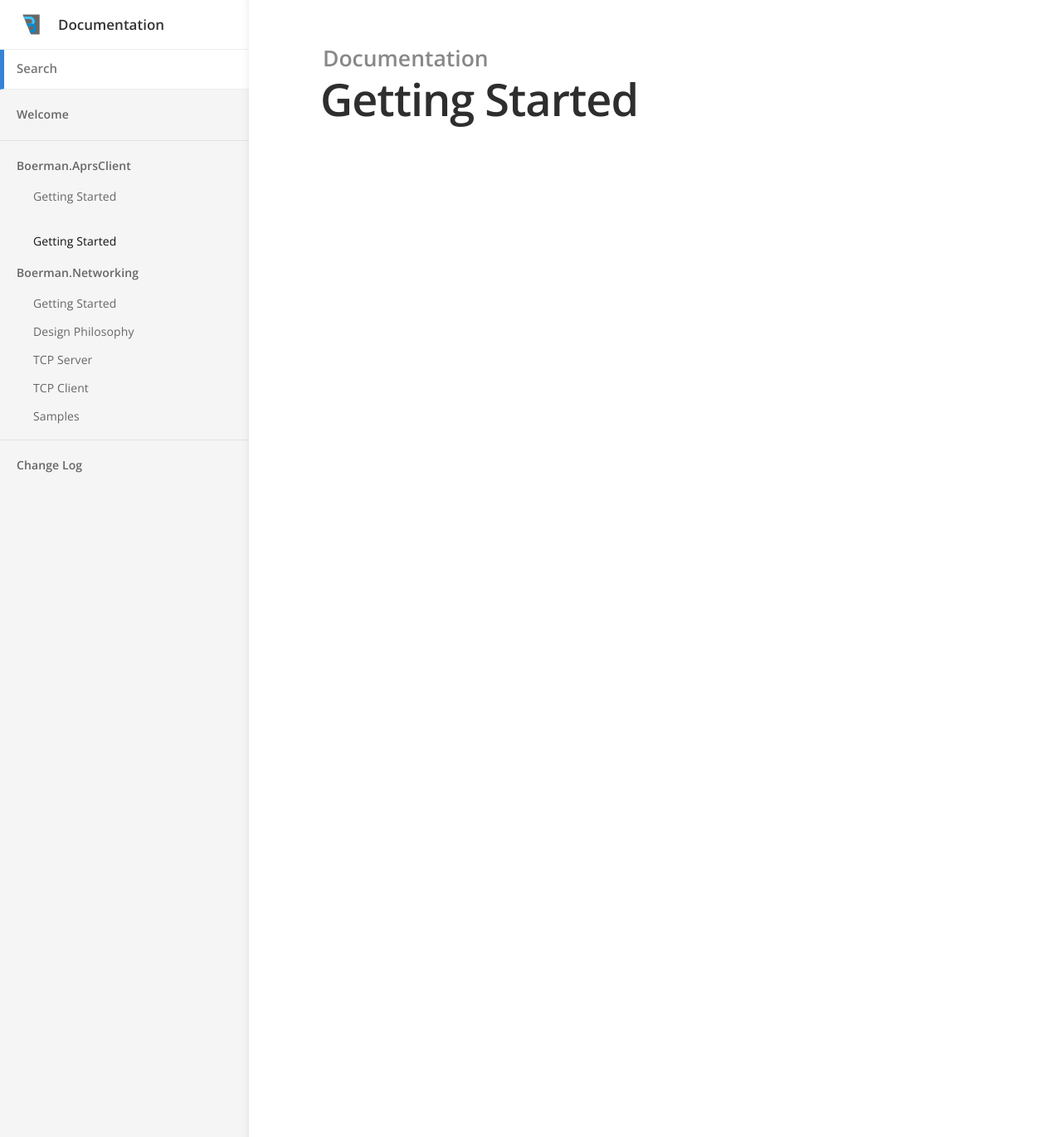
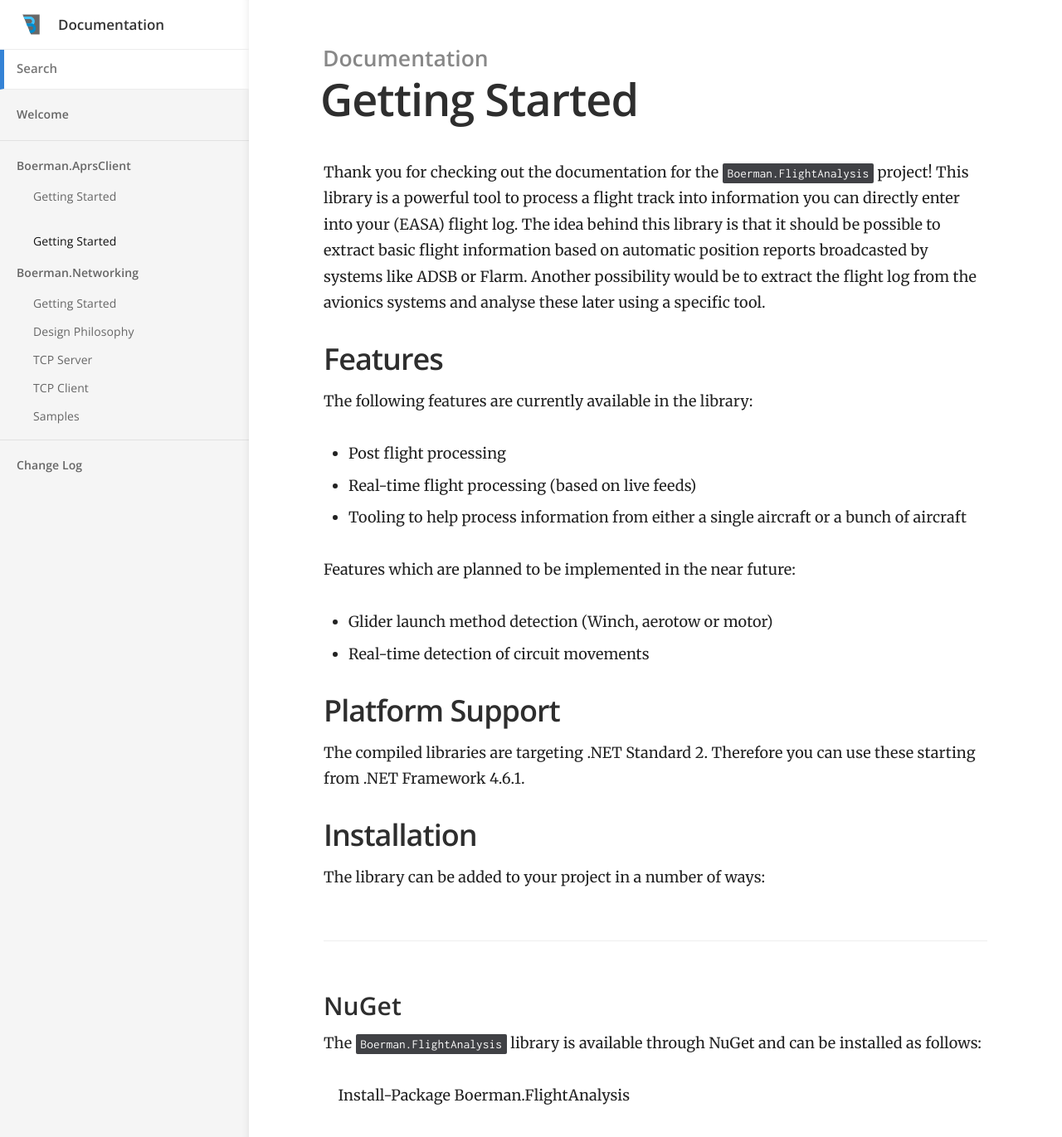
Before and after one commit to Boerman/docs, a Jekyll site: the page built from _docs/Libraries/FlightAnalysis/getting-started.md, in a window 1280 px wide and 1400 px high. Shown: the top 1371 px of the window at 83% size. Built offline with Jekyll 4.4.1, drawn with Linux system fonts in a browser that asks for light colours; some of the changed text lies outside the part shown.

Commit message:
Updated '_docs/Libraries/FlightAnalysis/getting-started.md' via CloudCannon

```diff
--- a/_docs/Libraries/FlightAnalysis/getting-started.md
+++ b/_docs/Libraries/FlightAnalysis/getting-started.md
@@ -3,3 +3,43 @@ title: Getting Started
 category:
 order: 1
 ---
+
+
+Thank you for checking out the documentation for the `Boerman.FlightAnalysis` project! This library is a powerful tool to process a flight track into information you can directly enter into your (EASA) flight log. The idea behind this library is that it should be possible to extract basic flight information based on automatic position reports broadcasted by systems like ADSB or Flarm. Another possibility would be to extract the flight log from the avionics systems and analyse these later using a specific tool.
+
+## Features
+
+The following features are currently available in the library:
+
+* Post flight processing
+* Real-time flight processing (based on live feeds)
+* Tooling to help process information from either a single aircraft or a bunch of aircraft
+
+Features which are planned to be implemented in the near future:
+
+* Glider launch method detection (Winch, aerotow or motor)
+* Real-time detection of circuit movements
+
+## Platform Support
+
+The compiled libraries are targeting .NET Standard 2. Therefore you can use these starting from .NET Framework 4.6.1.
+
+## Installation
+
+The library can be added to your project in a number of ways:
+
+### NuGet
+
+The `Boerman.FlightAnalysis` library is available through NuGet and can be installed as follows:
+
+&nbsp; &nbsp; Install-Package Boerman.FlightAnalysis
+
+### .NET CLI
+
+To install the library through the .NET CLI you can use the following command:
+
+&nbsp; &nbsp; dotnet add package Boerman.Networking
+
+### Building From Source
+
+You can always grab the source on [GitHub](https://github.com/Boerman/FlightAnalysis) and build the code yourself!
```
